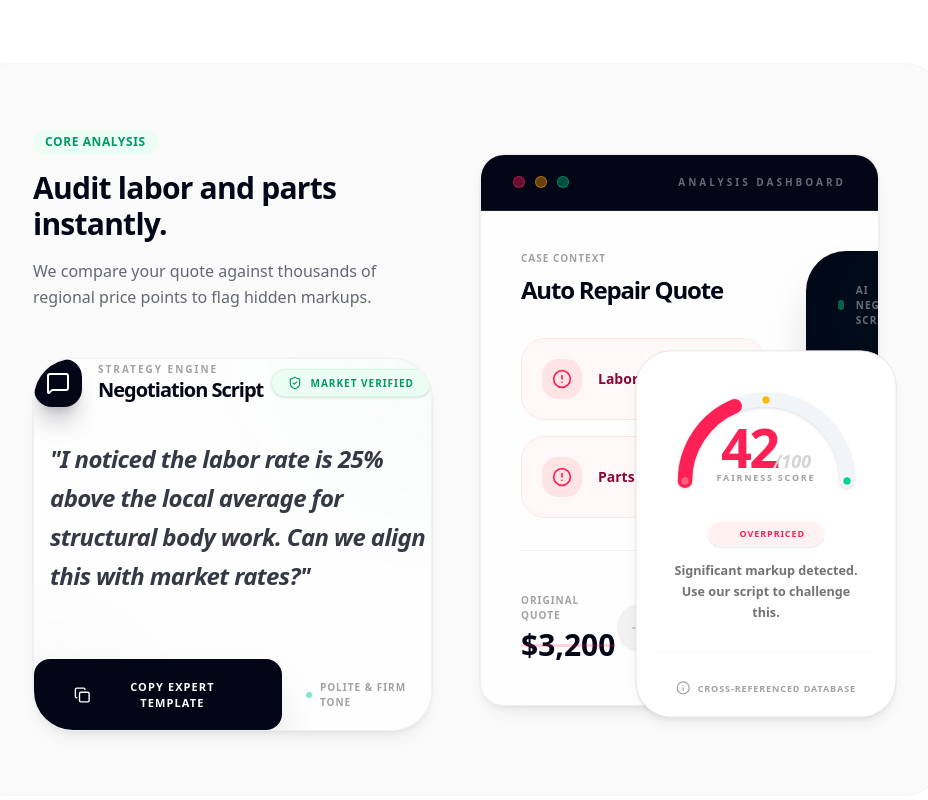
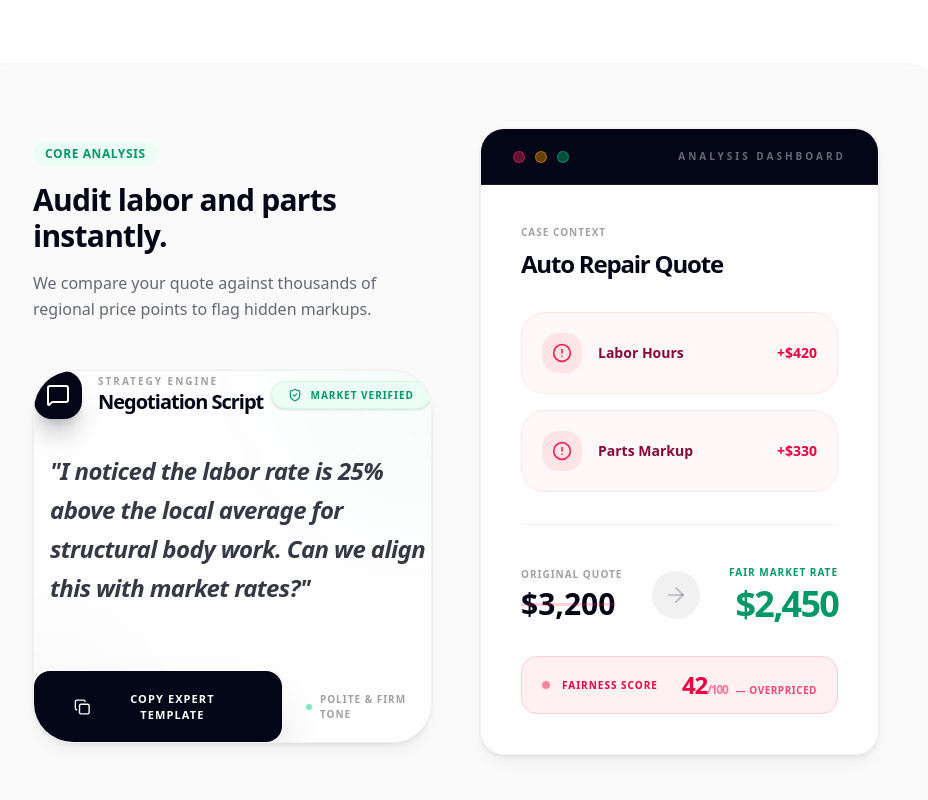
Before and after one commit to noutpelgrim/fairdealcheck, a Next.js app: page / in a window 1280 px wide. Shown: the part 5494-6294 px from the top of the page, without its empty margins (184-1112 px from the left). Built offline with nearby package versions, Linux system fonts and the light colour scheme.

Commit message:
fix: clean up analysis dashboard layout on landing page

```diff
--- a/src/app/page.tsx
+++ b/src/app/page.tsx
@@ -228,20 +228,19 @@ export default function Home() {
                 </div>
               </div>
 
-              <div className="relative flex flex-col items-center">
+              <div className="flex flex-col items-stretch">
                 <AnalysisPreview
                   title="Auto Repair Quote"
                   originalPrice="3,200"
                   fairPrice="2,450"
                   lineItems={[
-                    { label: "Labor Hours", value: "+€420", type: "overcharge" },
-                    { label: "Parts Markup", value: "+€330", type: "overcharge" }
+                    { label: "Labor Hours", value: "+$420", type: "overcharge" },
+                    { label: "Parts Markup", value: "+$330", type: "overcharge" }
                   ]}
+                  showScript={false}
+                  score={42}
                   className="shadow-2xl !rounded-3xl"
                 />
-                <div className="absolute -bottom-8 -right-4 md:-right-8">
-                  <FairnessGauge score={42} className="shadow-2xl border-neutral-200 !p-6 scale-90" />
-                </div>
               </div>
             </div>
           </div>
--- a/src/components/landing/AnalysisPreview.tsx
+++ b/src/components/landing/AnalysisPreview.tsx
@@ -17,6 +17,14 @@ interface AnalysisPreviewProps {
     negotiationScript?: string;
     currency?: string;
     className?: string;
+    showScript?: boolean;
+    score?: number;
+}
+
+function getScoreStatus(s: number) {
+    if (s >= 70) return { label: "Fair", color: "text-emerald-600", bg: "bg-emerald-50", border: "border-emerald-200", dot: "bg-emerald-500" };
+    if (s >= 50) return { label: "Caution", color: "text-amber-600", bg: "bg-amber-50", border: "border-amber-200", dot: "bg-amber-500" };
+    return { label: "Overpriced", color: "text-rose-600", bg: "bg-rose-50", border: "border-rose-200", dot: "bg-rose-500" };
 }
 
 export function AnalysisPreview({
@@ -29,7 +37,9 @@ export function AnalysisPreview({
     fairPrice = "1,850.00",
     negotiationScript = "I've cross-referenced the labor rates for this repair in our area, and $180/hr is 30% above market average...",
     currency = "$",
-    className = ""
+    className = "",
+    showScript = true,
+    score
 }: AnalysisPreviewProps) {
     return (
         <div className={`w-full max-w-2xl mx-auto glass rounded-[40px] overflow-hidden shadow-premium transition-all duration-500 hover:shadow-premium-hover hover:-translate-y-1 group/analysis ${className}`}>
@@ -46,7 +56,7 @@ export function AnalysisPreview({
             </div>
 
             <div className="p-10">
-                <div className="flex flex-col lg:flex-row gap-10 items-start">
+                <div className={`flex flex-col gap-10 items-start ${showScript ? "lg:flex-row" : ""}`}>
                     {/* Main Card */}
                     <div className="flex-1 space-y-8 w-full">
                         <div>
@@ -95,9 +105,26 @@ export function AnalysisPreview({
                                 <p className="text-4xl font-black text-emerald-600 tracking-tighter">{currency}{fairPrice}</p>
                             </div>
                         </div>
+
+                        {score !== undefined && (() => {
+                            const st = getScoreStatus(score);
+                            return (
+                                <div className={`mt-6 flex items-center justify-between px-5 py-3 rounded-2xl border ${st.bg} ${st.border}`}>
+                                    <div className="flex items-center space-x-3">
+                                        <div className={`w-2 h-2 rounded-full ${st.dot} animate-pulse`} />
+                                        <span className={`text-[10px] font-black uppercase tracking-widest ${st.color}`}>Fairness Score</span>
+                                    </div>
+                                    <span className={`text-2xl font-black tracking-tighter ${st.color}`}>
+                                        {score}<span className="text-xs font-bold opacity-50">/100</span>
+                                        <span className={`ml-2 text-[10px] font-black uppercase tracking-wider opacity-70`}>— {st.label}</span>
+                                    </span>
+                                </div>
+                            );
+                        })()}
                     </div>
 
                     {/* Script Section */}
+                    {showScript && (
                         <div className="w-full lg:w-80 space-y-6">
                             <div className="bg-navy p-8 rounded-[40px] shadow-2xl shadow-navy/20 relative overflow-hidden group/script">
                                 {/* Background accent */}
@@ -117,6 +144,7 @@ export function AnalysisPreview({
                                 </div>
                             </div>
                         </div>
+                    )}
                 </div>
             </div>
         </div>
```
Lines whose indentation alone changed are shown as unchanged.
